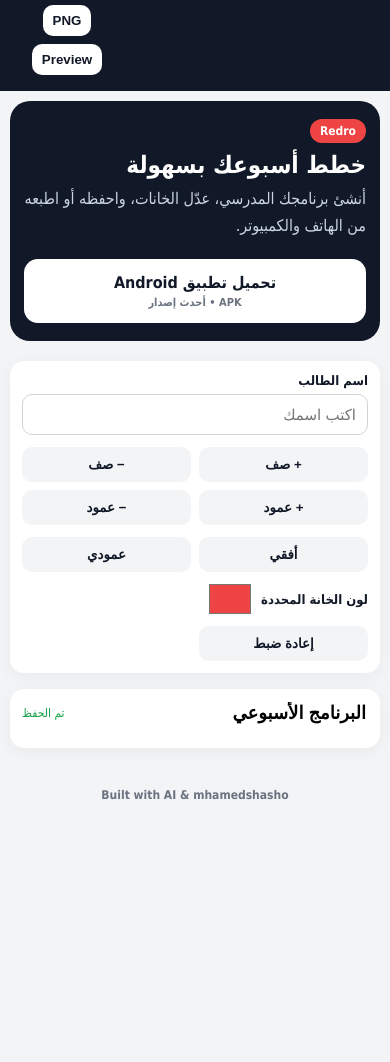
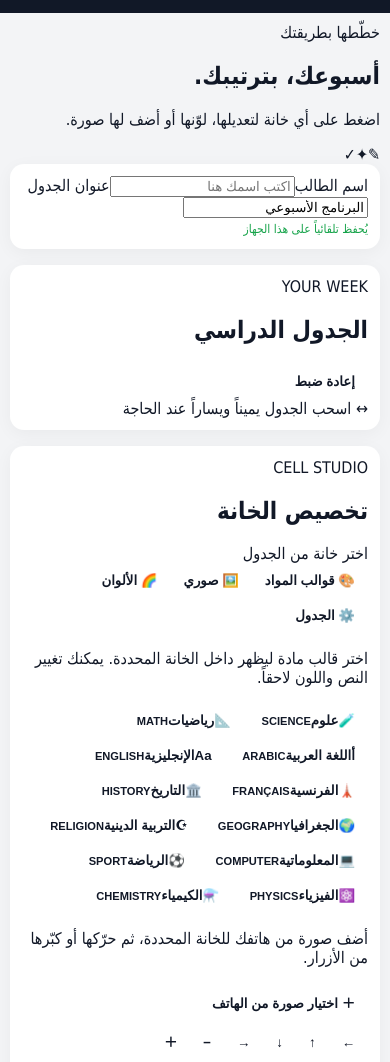
Before and after one commit to mhamedshasho/redro-school-planner, a plain HTML site: page index.html in a window 390 px wide. Shown: the part 93-1155 px from the top of the page. Before the commit the page ends 923 px from the top, so only its background shows below. Drawn offline with Linux system fonts and the light colour scheme.

Commit message:
Redesign planner for touch-first mobile use with school subject templates and image tools

```diff
--- a/index.html
+++ b/index.html
@@ -1,40 +1,36 @@
 <!doctype html>
 <html lang="ar" dir="rtl">
 <head>
-<meta charset="utf-8">
-<meta name="viewport" content="width=device-width,initial-scale=1,viewport-fit=cover">
-<meta name="theme-color" content="#111827">
-<title>Redro School Planner</title>
-<link rel="stylesheet" href="style.css">
+<meta charset="utf-8"><meta name="viewport" content="width=device-width,initial-scale=1,viewport-fit=cover">
+<meta name="theme-color" content="#f5f6fb"><meta name="description" content="Redro School Planner — مخطط دراسي مصمم للهاتف">
+<title>Redro School Planner</title><link rel="stylesheet" href="style.css">
 </head>
 <body>
-<header class="top">
-  <div><strong>Redro School Planner</strong><span>صانع البرنامج الأسبوعي</span></div>
-  <div class="top-actions"><a class="download-btn" href="https://github.com/mhamedshasho/redro-school-planner/releases/latest/download/redro-school-planner.apk">تحميل APK</a><button id="printBtn">طباعة / PDF</button><button id="pngBtn">PNG</button><button id="previewBtn">Preview</button></div>
-</header>
-<section class="hero">
-  <div><span class="badge">Redro</span><h1>خطط أسبوعك بسهولة</h1><p>أنشئ برنامجك المدرسي، عدّل الخانات، واحفظه أو اطبعه من الهاتف والكمبيوتر.</p></div>
-  <a class="hero-download" href="https://github.com/mhamedshasho/redro-school-planner/releases/latest/download/redro-school-planner.apk">تحميل تطبيق Android <small>APK • أحدث إصدار</small></a>
+<header class="top"><a class="brand" href="#home"><span class="brand-mark">R</span><span><strong>Redro Planner</strong><small>مخططي المدرسي</small></span></a><div class="top-actions"><button id="previewBtn" class="icon-btn" aria-label="معاينة" title="معاينة">👁️ <span>معاينة</span></button><button id="moreBtn" class="icon-btn" aria-label="الأدوات">☰ <span>الأدوات</span></button></div></header>
+<main id="home">
+<section class="welcome"><div class="welcome-copy"><span class="eyebrow">خطّطها بطريقتك</span><h1>أسبوعك، <span>بترتيبك.</span></h1><p>اضغط على أي خانة لتعديلها، لوّنها أو أضف لها صورة.</p></div><div class="welcome-graphic" aria-hidden="true"><span>✎</span><i>✦</i><b>✓</b></div></section>
+<section class="panel identity"><label class="field-label" for="studentName">اسم الطالب</label><input id="studentName" placeholder="اكتب اسمك هنا" autocomplete="name"><label class="field-label" for="title">عنوان الجدول</label><input id="title" value="البرنامج الأسبوعي" maxlength="70"><div class="save-line"><span class="save-dot"></span><span id="status" role="status">يُحفظ تلقائياً على هذا الجهاز</span></div></section>
+<section class="panel planner-panel"><div class="section-heading"><div><span class="section-kicker">YOUR WEEK</span><h2>الجدول الدراسي</h2></div><button id="reset" class="quiet-btn">إعادة ضبط</button></div><div class="table-tip">↔ اسحب الجدول يميناً ويساراً عند الحاجة</div><div id="scheduleWrap"><table id="schedule" aria-label="الجدول الدراسي"></table></div></section>
+<section class="panel editor" id="editor"><div class="section-heading"><div><span class="section-kicker">CELL STUDIO</span><h2>تخصيص الخانة</h2></div><span class="selected-label" id="selectedLabel">اختر خانة من الجدول</span></div>
+<div class="editor-tabs"><button class="tab active" data-tab="templates">🎨 قوالب المواد</button><button class="tab" data-tab="image">🖼️ صوري</button><button class="tab" data-tab="color">🌈 الألوان</button><button class="tab" data-tab="layout">⚙️ الجدول</button></div>
+<div class="tab-panel active" id="tab-templates"><p class="helper">اختر قالب مادة ليظهر داخل الخانة المحددة. يمكنك تغيير النص واللون لاحقاً.</p><div class="template-grid" id="templateGrid">
+<button class="subject-template science" data-subject="science"><span class="subject-art">🧪</span><strong>علوم</strong><small>SCIENCE</small></button>
+<button class="subject-template math" data-subject="math"><span class="subject-art">📐</span><strong>رياضيات</strong><small>MATH</small></button>
+<button class="subject-template arabic" data-subject="arabic"><span class="subject-art">أ</span><strong>اللغة العربية</strong><small>ARABIC</small></button>
+<button class="subject-template english" data-subject="english"><span class="subject-art">Aa</span><strong>الإنجليزية</strong><small>ENGLISH</small></button>
+<button class="subject-template french" data-subject="french"><span class="subject-art">🗼</span><strong>الفرنسية</strong><small>FRANÇAIS</small></button>
+<button class="subject-template history" data-subject="history"><span class="subject-art">🏛️</span><strong>التاريخ</strong><small>HISTORY</small></button>
+<button class="subject-template geography" data-subject="geography"><span class="subject-art">🌍</span><strong>الجغرافيا</strong><small>GEOGRAPHY</small></button>
+<button class="subject-template religion" data-subject="religion"><span class="subject-art">☪</span><strong>التربية الدينية</strong><small>RELIGION</small></button>
+<button class="subject-template computer" data-subject="computer"><span class="subject-art">💻</span><strong>المعلوماتية</strong><small>COMPUTER</small></button>
+<button class="subject-template sport" data-subject="sport"><span class="subject-art">⚽</span><strong>الرياضة</strong><small>SPORT</small></button>
+<button class="subject-template physics" data-subject="physics"><span class="subject-art">⚛️</span><strong>الفيزياء</strong><small>PHYSICS</small></button>
+<button class="subject-template chemistry" data-subject="chemistry"><span class="subject-art">⚗️</span><strong>الكيمياء</strong><small>CHEMISTRY</small></button>
+</div></div>
+<div class="tab-panel" id="tab-image"><p class="helper">أضف صورة من هاتفك للخانة المحددة، ثم حرّكها أو كبّرها من الأزرار.</p><input type="file" id="imageInput" accept="image/*" hidden><button id="chooseImage" class="wide-action">＋ اختيار صورة من الهاتف</button><div class="image-tools"><button id="moveLeft" aria-label="تحريك لليسار">←</button><button id="moveUp" aria-label="تحريك للأعلى">↑</button><button id="moveDown" aria-label="تحريك للأسفل">↓</button><button id="moveRight" aria-label="تحريك لليمين">→</button><button id="zoomOut" aria-label="تصغير الصورة">−</button><button id="zoomIn" aria-label="تكبير الصورة">＋</button></div><button id="removeImage" class="danger-action">إزالة صورة الخانة</button></div>
+<div class="tab-panel" id="tab-color"><p class="helper">لون الخلفية للخانة المحددة فقط، مو لكل الجدول.</p><div class="swatches" id="swatches"><button data-color="#ffffff" style="--swatch:#ffffff" aria-label="أبيض"></button><button data-color="#fff1cf" style="--swatch:#fff1cf" aria-label="كريمي"></button><button data-color="#dff5e8" style="--swatch:#dff5e8" aria-label="أخضر فاتح"></button><button data-color="#dcecff" style="--swatch:#dcecff" aria-label="أزرق فاتح"></button><button data-color="#f4e1ff" style="--swatch:#f4e1ff" aria-label="بنفسجي فاتح"></button><button data-color="#ffe1e5" style="--swatch:#ffe1e5" aria-label="وردي"></button><button data-color="#ffe9d5" style="--swatch:#ffe9d5" aria-label="برتقالي فاتح"></button><button data-color="#e8e9ee" style="--swatch:#e8e9ee" aria-label="رمادي"></button><label class="custom-color">لون مخصص<input type="color" id="cellColor" value="#dcecff"></label></div><button id="clearCellStyle" class="quiet-btn">إزالة لون وقالب الخانة</button></div>
+<div class="tab-panel" id="tab-layout"><p class="helper">كل الأزرار كبيرة ومناسبة للمس. التغيير يخص هذا الجدول فقط.</p><div class="layout-actions"><button id="addRow">＋ إضافة حصة</button><button id="delRow">− حذف حصة</button><button id="addCol">＋ إضافة يوم</button><button id="delCol">− حذف يوم</button><button id="horizontal">جدول أفقي</button><button id="vertical">جدول عمودي</button></div><label class="field-label" for="accent">لون عناوين الأيام والحصص</label><input id="accent" class="accent-input" type="color" value="#6658e8"></div>
 </section>
-<main>
-<section class="panel controls">
-  <label>اسم الطالب<input id="studentName" placeholder="اكتب اسمك"></label>
-  <div class="control-row">
-    <button id="addRow">+ صف</button><button id="delRow">− صف</button>
-    <button id="addCol">+ عمود</button><button id="delCol">− عمود</button>
-  </div>
-  <div class="control-row">
-    <button id="horizontal">أفقي</button><button id="vertical">عمودي</button>
-    <label class="color">لون الخانة المحددة<input type="color" id="accent" value="#ef4444"></label>
-    <button id="reset">إعادة ضبط</button>
-  </div>
-</section>
-<section class="panel">
-  <div class="schedule-head"><input id="title" value="البرنامج الأسبوعي"><span id="status">تم الحفظ</span></div>
-  <div id="scheduleWrap"><table id="schedule"></table></div>
-</section>
-</main>
-<footer class="footer">Built with AI &amp; mhamedshasho</footer>
-<script src="app.js"></script>
-</body>
-</html>
+<section class="export-actions"><button id="pngBtn" class="export-btn">🖼️ حفظ كصورة PNG</button><button id="printBtn" class="export-btn secondary">📄 طباعة / PDF</button></section>
+<footer>Redro School Planner <span>•</span> جدولك محفوظ تلقائياً على هذا الجهاز</footer></main>
+<script src="app.js"></script></body></html>
```
